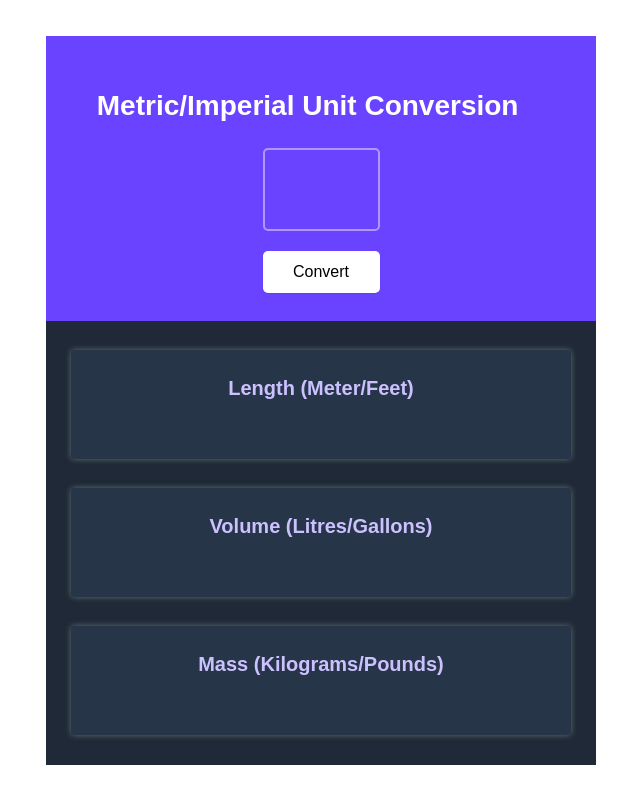
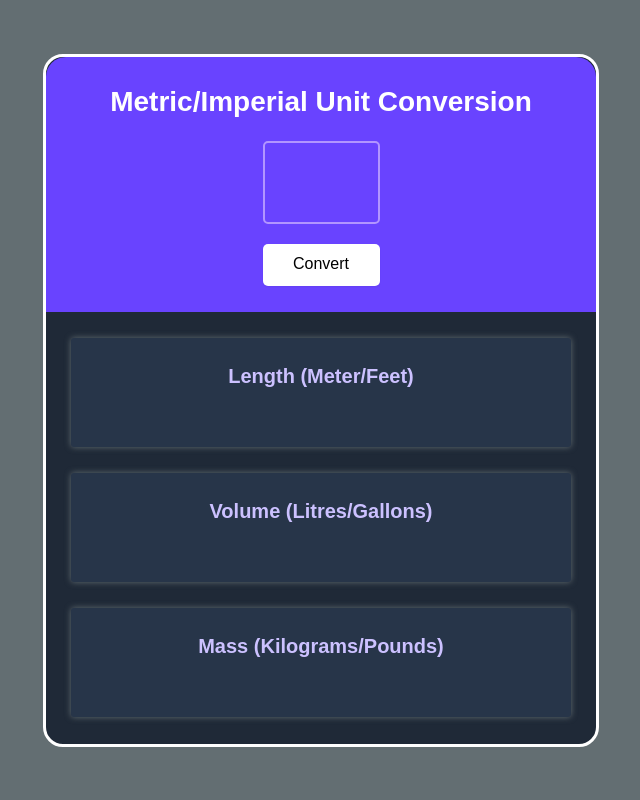
Before and after one commit to Jeyagurunathang/Unit-converter, a plain HTML site: page index.html in a window 1280 px wide. Shown: the whole page, without its empty margins (319-959 px from the left). Drawn offline with nearby package versions, Linux system fonts and the light colour scheme.

Commit message:
Updated index.css

```diff
--- a/index.css
+++ b/index.css
@@ -1,26 +1,32 @@
 body {
+    width: 100vw;
+    height: 100vh;
     margin: 0;
     display: flex;
     justify-content: center;
     align-items: center;
     font-family: sans-serif;
+    background-color: #636e72;
 }
 
 #container {
     width: 550px;
-    height: 729px;
+    height: 687px;
     background-color: rgba(31, 41, 55, 1);
+    border: 3px solid #fff;
+    border-radius: 20px;
 }
 
 #main {
     width: 100%;
-    height: 285px;
+    height: 255px;
     background-color: #6943FF;
     color: white;
     display: flex;
     flex-direction: column;
     justify-content: center;
     align-items: center;
+    border-radius: 20px 20px 0px 0px;
 }
 
 #heading {
@@ -30,6 +36,8 @@ body {
     font-weight: bold;
     line-height: 38px;
     text-transform: capitalize;
+    margin: 0px 0px 20px;
+    text-align: center;
 }
 
 #input-box {
@@ -63,9 +71,13 @@ body {
     cursor: pointer;
 }
 
+#convert-btn:hover {
+    box-shadow: 0px 0px 10px #251f36;
+}
+
 #groups {
     width: 100%;
-    height: 444px;
+    height: 432px;
     display: flex;
     justify-content: space-evenly;
     align-items: center;
```
